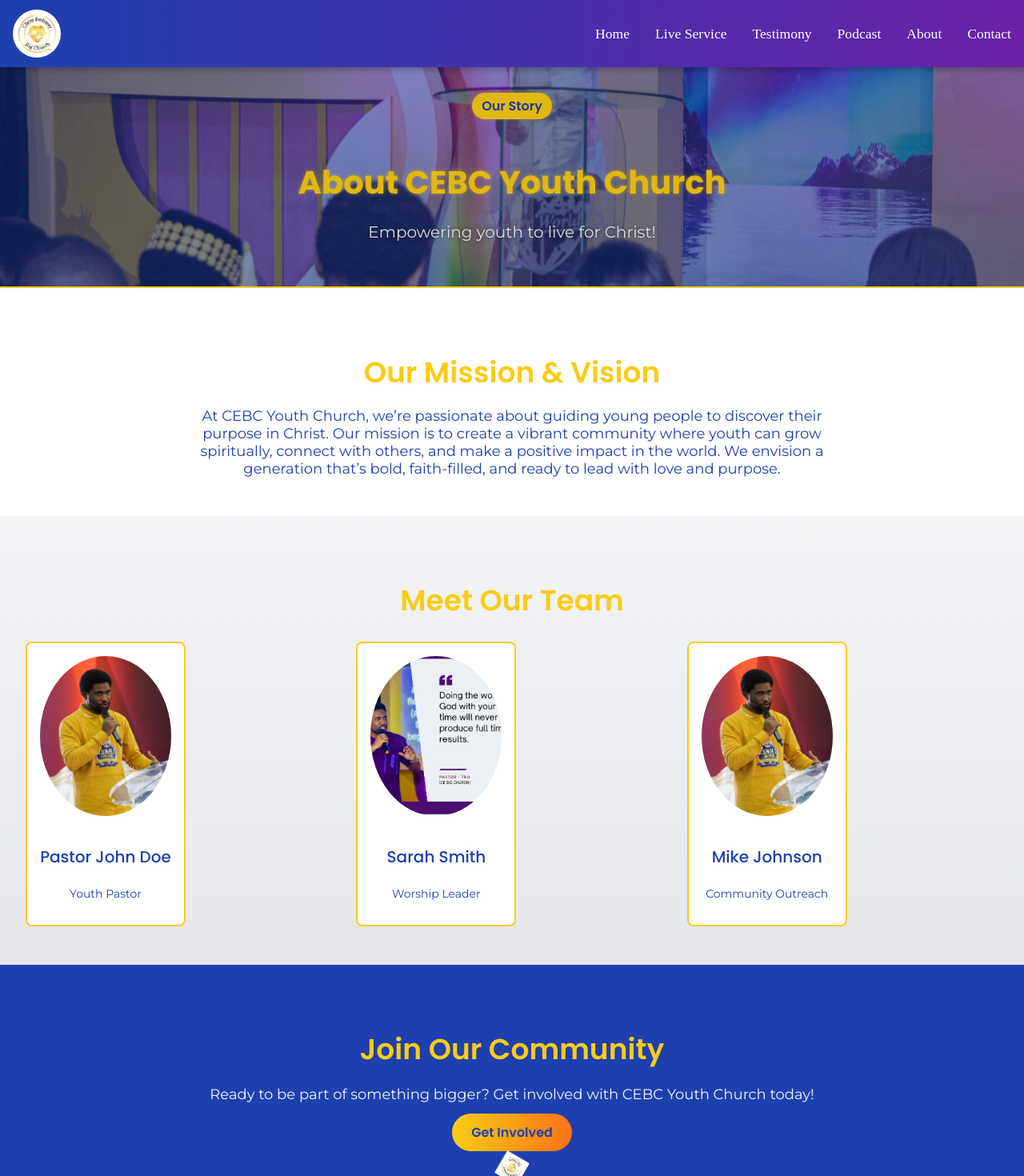
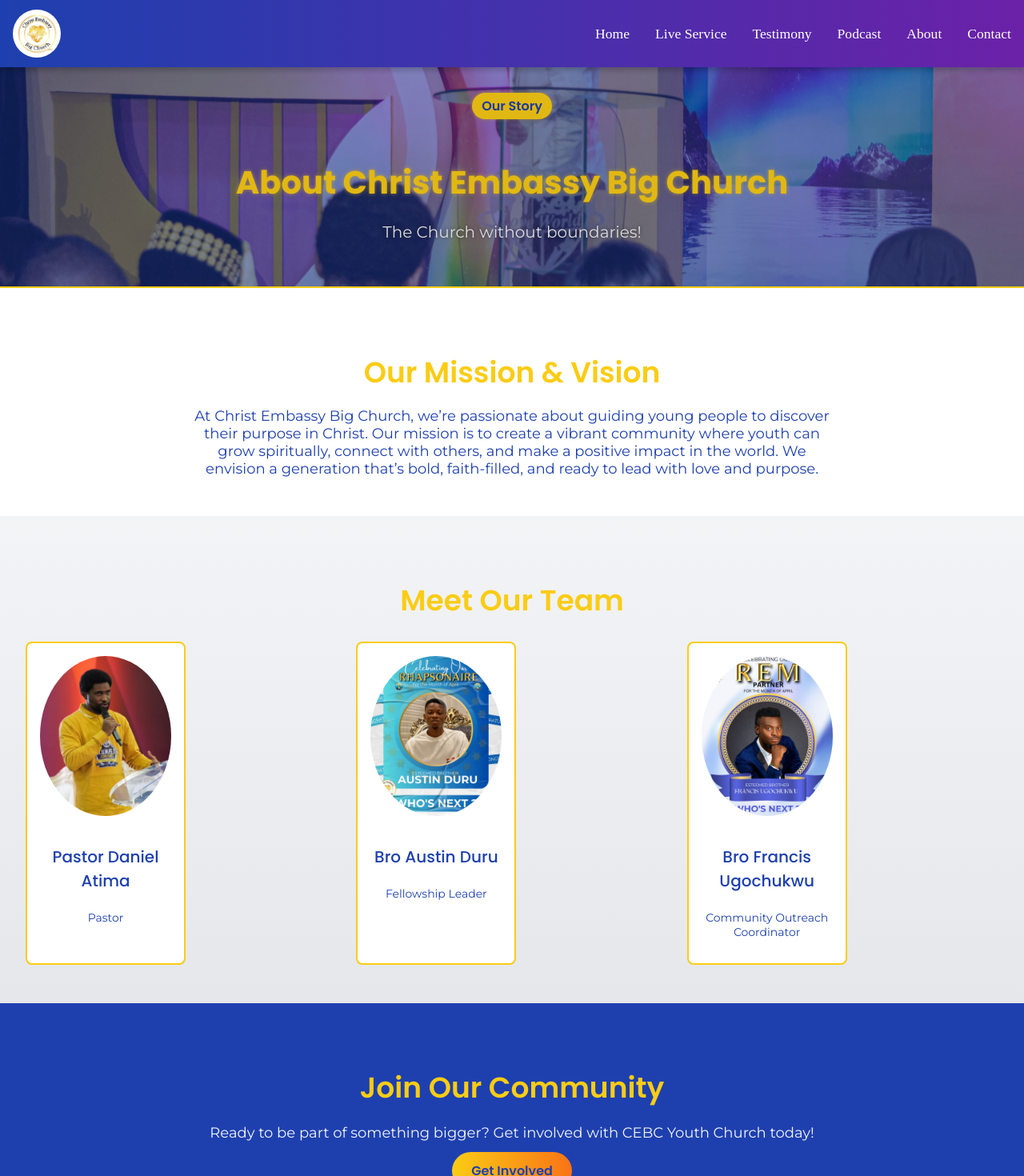
Before and after one commit to sophrone/cebigchurch, a Next.js app: page /about in a window 1280 px wide. Shown: the top 1470 px of the page at 80% size. Built offline with nearby package versions, Linux system fonts and the light colour scheme.

Commit message:
Update text

```diff
--- a/app/about/page.tsx
+++ b/app/about/page.tsx
@@ -11,9 +11,9 @@ export default function About() {
       <section className={styles.hero}>
         <div className={styles.heroContent}>
           <div className={styles.badge}>Our Story</div>
-          <h1 className={styles.heroTitle}>About CEBC Youth Church</h1>
+          <h1 className={styles.heroTitle}>About Christ Embassy Big Church</h1>
           <p className={styles.heroText}>
-            Empowering youth to live for Christ!
+            The Church without boundaries!
           </p>
         </div>
       </section>
@@ -22,7 +22,7 @@ export default function About() {
       <section className={styles.mission}>
         <h2 className={styles.missionTitle}>Our Mission & Vision</h2>
         <p className={styles.missionText}>
-          At CEBC Youth Church, we’re passionate about guiding young people to discover their purpose in Christ. Our mission is to create a vibrant community where youth can grow spiritually, connect with others, and make a positive impact in the world. We envision a generation that’s bold, faith-filled, and ready to lead with love and purpose.
+          At Christ Embassy Big Church, we’re passionate about guiding young people to discover their purpose in Christ. Our mission is to create a vibrant community where youth can grow spiritually, connect with others, and make a positive impact in the world. We envision a generation that’s bold, faith-filled, and ready to lead with love and purpose.
         </p>
       </section>
 
@@ -32,19 +32,19 @@ export default function About() {
         <div className={styles.teamGrid}>
           {([
             {
-              name: "Pastor John Doe",
-              role: "Youth Pastor",
+              name: "Pastor Daniel Atima",
+              role: "Pastor",
               image: "/image6.jpg",
             },
             {
-              name: "Sarah Smith",
-              role: "Worship Leader",
-              image: "/image7.jpg",
+              name: "Bro Austin Duru",
+              role: "Fellowship Leader",
+              image: "/image8.jpg",
             },
             {
-              name: "Mike Johnson",
-              role: "Community Outreach",
-              image: "/image6.jpg",
+              name: "Bro Francis Ugochukwu",
+              role: "Community Outreach Coordinator",
+              image: "/image9.jpg",
             },
           ]).map((member, index) => (
             <div key={index} className={styles.teamCard}>
```
